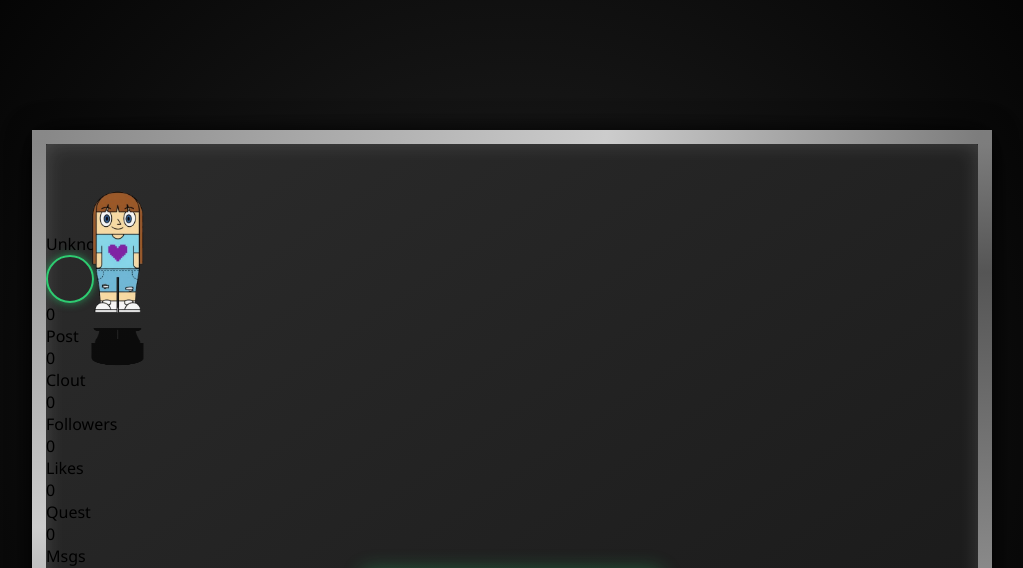
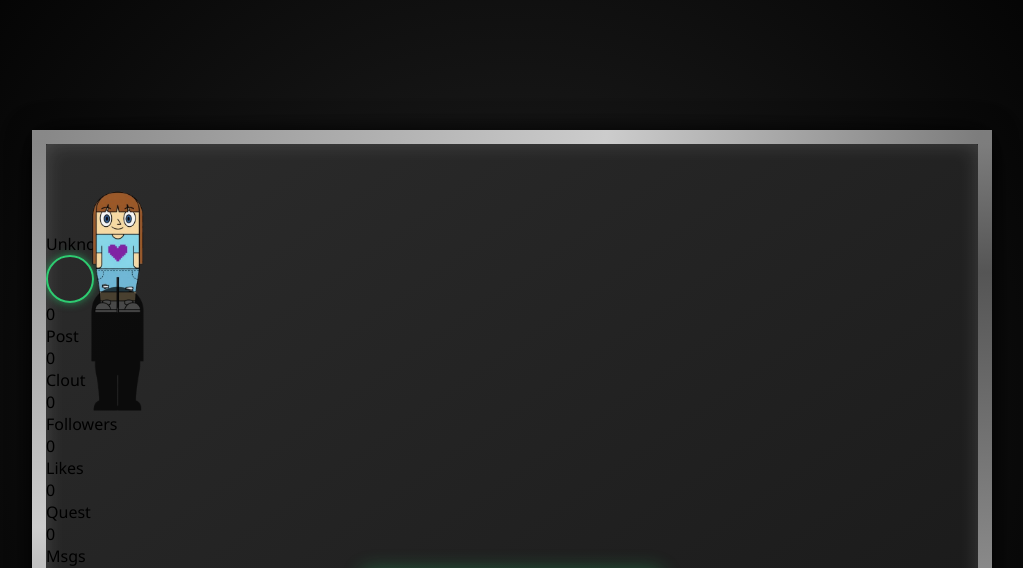
Before and after one commit to DjPressPlay/MetaMEdia, a website with bundled scripts: page public/homeroom.html in a window 1280 px wide. Shown: the top 568 px of the page, without its empty margins (128-1151 px from the left). Built offline with nearby package versions, Linux system fonts and the light colour scheme.

Commit message:
Update homeroom.html

```diff
--- a/public/homeroom.html
+++ b/public/homeroom.html
@@ -155,9 +155,8 @@
 
 .shadow-img {
   position: absolute;
-  bottom: -43%;             /*bottom of feet */
+  bottom: -43%;
   left: 50%;
-  transform: translateX(-50%) scaleY(-0.3);
   width: 100%;
   height: 100%;
   object-fit: cover;
@@ -165,7 +164,11 @@
   opacity: 0.7;
   pointer-events: none;
   z-index: 1;
- }
+  transform-origin: 50% 100%;  /* true feet pivot */
+  transform: translateX(-50%) rotate(0deg);
+  transition: transform 0.1s linear;
+}
+
 
 
 </style>
```
